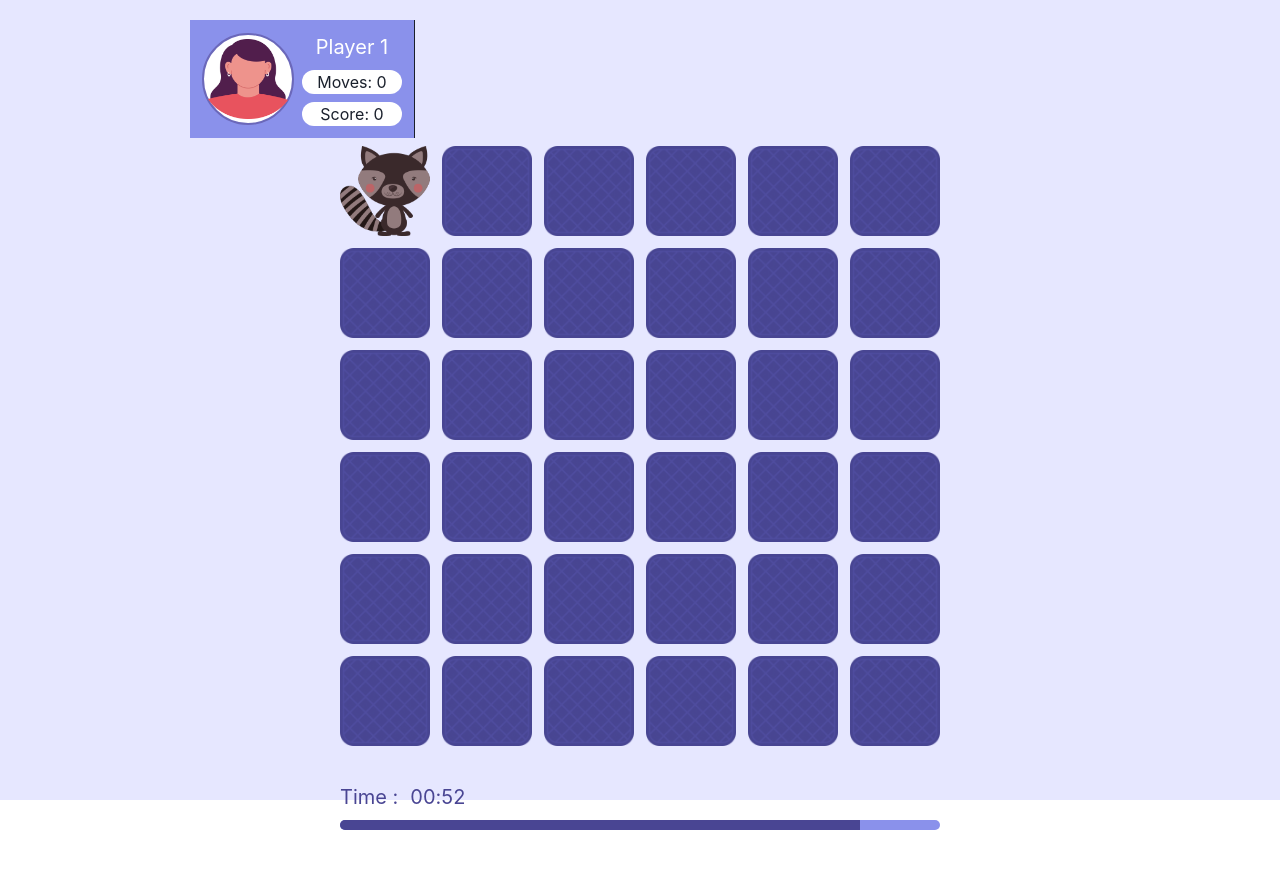
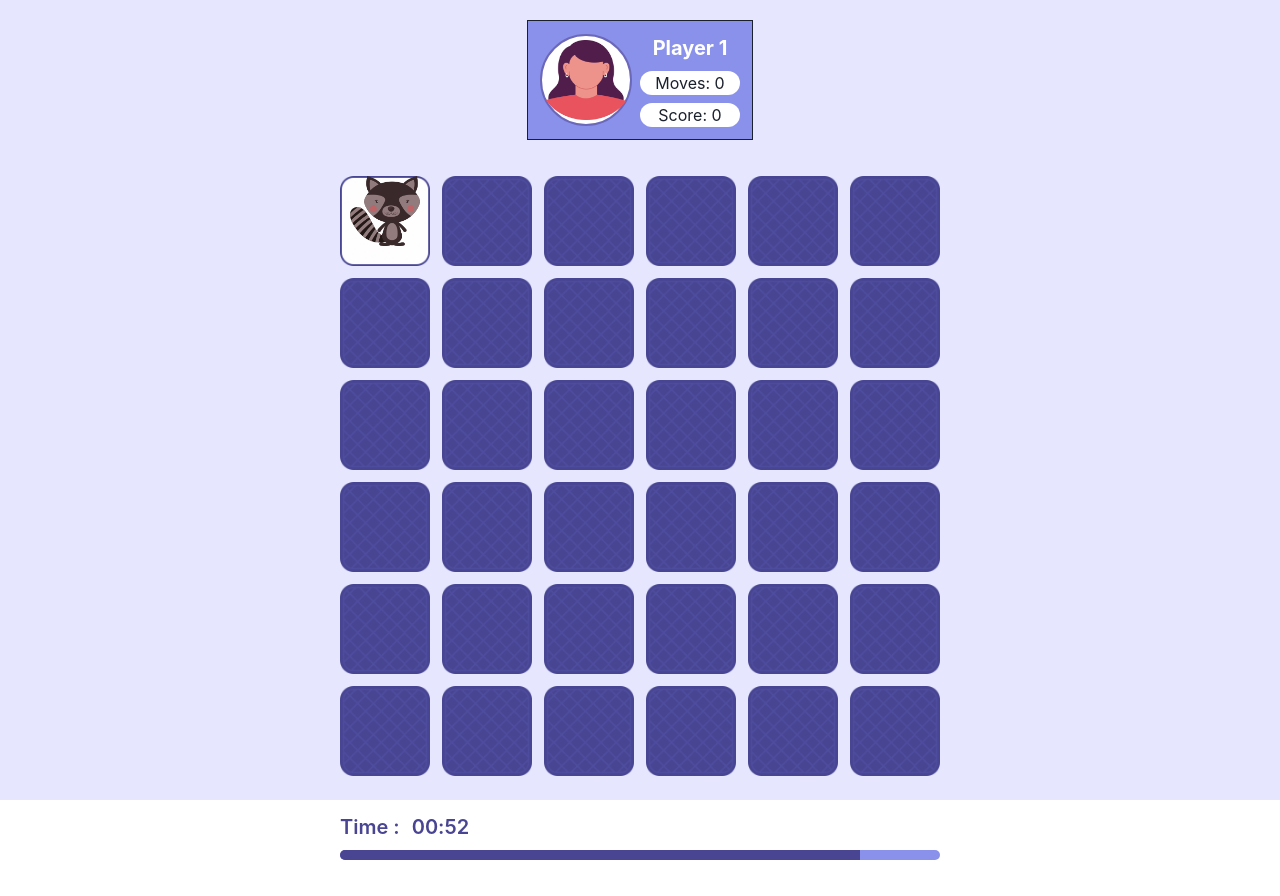
Before and after one commit to Alicngl/memory-games, a Next.js app: page /games in a window 1280 px wide. Both pictures are taken after a click on the picture 385 px from the left and 191 px from the top of the page. Before the commit the page ends 866 px from the top, so only its background shows below. Built offline with nearby package versions, Linux system fonts and the light colour scheme.

Commit message:
image bacground fixed

```diff
--- a/src/components/pages/GamesPage.tsx
+++ b/src/components/pages/GamesPage.tsx
@@ -1,12 +1,8 @@
 import {
-  Box,
-  Flex,
-  HStack,
   Image,
   SimpleGrid,
   Slider,
   SliderFilledTrack,
-  SliderThumb,
   SliderTrack,
   Stack,
   Text,
@@ -15,10 +11,8 @@ import React, { useEffect, useRef, useState } from "react";
 import { GAME6, GAME4 } from "../../constants";
 import CardComponent from "../shared/CardComponent";
 import User from "../shared/User";
-import Countdown from "react-countdown";
 import SettingStore from "../../stores/SettingStore";
 import ModalComponent from "../shared/ModalComponent";
-import { useRouter } from "next/router";
 import Timer from "../shared/Timer";
 
 function GamesPage() {
@@ -29,7 +23,6 @@ function GamesPage() {
       moves: 0,
       score: 0,
       src: "/avatar1.png",
-      border: "1px",
       opacity: 1,
     },
     {
@@ -37,7 +30,6 @@ function GamesPage() {
       moves: 0,
       score: 0,
       src: "/avatar2.png",
-      border: "1px",
       opacity: 0.4,
     },
     {
@@ -45,7 +37,6 @@ function GamesPage() {
       moves: 0,
       score: 0,
       src: "/avatar1.png",
-      border: "1px",
       opacity: 0.4,
     },
     {
@@ -53,7 +44,6 @@ function GamesPage() {
       moves: 0,
       score: 0,
       src: "/avatar2.png",
-      border: "1px",
       opacity: 0.4,
     },
   ]);
@@ -61,12 +51,9 @@ function GamesPage() {
   const previousIndex = useRef(-1);
   const [changeUser, setChangeUser] = useState(0);
   const [time, setTime] = useState<number>();
-  const [person, setPerson] = useState(1);
-  const router = useRouter();
 
   useEffect(() => {
     const person = SettingStore.person ? SettingStore.person : 1;
-    setPerson(person);
 
     const grid = SettingStore.grid;
     const time = SettingStore.time ? SettingStore.time : 1;
@@ -162,8 +149,8 @@ function GamesPage() {
 
   return (
     <Stack align={""} mt={5} spacing={9}>
-      <Stack align={"center"}>
-        <SimpleGrid columns={[2, 4]}>
+      <Stack align={"center"} spacing={9}>
+        <SimpleGrid columns={users.length}>
           {users.map((item, index) => {
             return (
               <Stack key={index}>
@@ -173,7 +160,6 @@ function GamesPage() {
                   moves={users[index].moves}
                   score={users[index].score}
                   src={item.src}
-                  border={item.border}
                   opacity={item.opacity}
                 />
               </Stack>
@@ -187,7 +173,35 @@ function GamesPage() {
           {data.map((item, index) => {
             return (
               <Stack>
-                <CardComponent
+                {item.status === "" ? (
+                  <Image
+                    onClick={() => {
+                      clickHandler(index);
+                    }}
+                    src={"/card-back.png"}
+                    width={[49, 90]}
+                    height={[49, 90]}
+                  />
+                ) : (
+                  <Stack position={"relative"} align="center">
+                    <Image
+                      top={0}
+                      src="/card.png"
+                      position={"absolute"}
+                      width={[49, 90]}
+                      height={[49, 90]}
+                    />
+                    <Image
+                      alignSelf={"center"}
+                      zIndex={10000}
+                      src={item.image}
+                      position="absolute"
+                      width={[35, 70]}
+                      height={[35, 70]}
+                    />
+                  </Stack>
+                )}
+                {/* <CardComponent
                   zIndex={10}
                   onClick={() => {
                     clickHandler(index);
@@ -196,7 +210,7 @@ function GamesPage() {
                   src={item.status === "" ? "/card-back.png" : item.image}
                   width={[49, 90]}
                   height={[49, 90]}
-                />
+                /> */}
               </Stack>
             );
           })}
--- a/src/components/shared/ModalComponent.tsx
+++ b/src/components/shared/ModalComponent.tsx
@@ -70,7 +70,6 @@ function ModalComponent({ onopen, users }) {
                         moves={item.moves}
                         score={item.score}
                         src={item.src}
-                        border={item.border}
                         opacity={undefined}
                       />
                     ))}
@@ -78,7 +77,10 @@ function ModalComponent({ onopen, users }) {
                 </Stack>
               ) : (
                 <Stack align={"center"}>
-                  <TextComponent color="#fefefe" fontSize={["2xl", "3xl"]}>
+                  <TextComponent
+                    color="#fefefe"
+                    fontSize={["2xl", "3xl"]}
+                    fontWeight="semibold">
                     SORRY!
                   </TextComponent>
                   <TextComponent color="#fefefe" fontSize={["2xl", "3xl"]}>
--- a/src/components/shared/Timer.tsx
+++ b/src/components/shared/Timer.tsx
@@ -2,27 +2,17 @@ import { Box, Flex, HStack, Stack, Text } from "@chakra-ui/react";
 import { useTimer } from "react-timer-hook";
 
 export default function Timer({ expiryTimestamp }) {
-  const {
-    seconds,
-    minutes,
-    hours,
-    days,
-    isRunning,
-    start,
-    pause,
-    resume,
-    restart,
-  } = useTimer({
+  const { seconds, minutes } = useTimer({
     expiryTimestamp,
     onExpire: () => console.warn("onExpire called"),
   });
 
   return (
-    <HStack spacing={3}>
+    <HStack spacing={3} fontWeight="semibold">
       <Flex fontSize={"xl"} justify={"space-between"}>
-        <Text  color={"#494593"}>Time :</Text>
+        <Text color={"#494593"}>Time :</Text>
       </Flex>
-      <Flex  color={"#494593"} fontSize="xl">
+      <Flex color={"#494593"} fontSize="xl">
         <Text>0{minutes}</Text>:<Text>{seconds}</Text>
       </Flex>
     </HStack>
--- a/src/components/shared/User.tsx
+++ b/src/components/shared/User.tsx
@@ -1,15 +1,15 @@
 import { HStack, Image, Stack, Text } from "@chakra-ui/react";
 import React from "react";
 
-function User({ name, moves, score, src, border, opacity, bg }) {
+function User({ name, moves, score, src, opacity, bg }) {
   return (
-    <Stack bg={bg} p={3} borderRight={border} opacity={opacity}>
+    <Stack bg={bg} p={3} border={"1px"} opacity={opacity}>
       <HStack>
         <Stack bg={"#fff"} borderRadius={50} p={1} border="2px solid #6b68ba">
           <Image src={src} w={[10, 20]} h={[10, 20]} />
         </Stack>
         <Stack align={"center"}>
-          <Text fontSize={["md", "xl"]} color="#fff">
+          <Text fontWeight={"bold"} fontSize={["md", "xl"]} color="#fff">
             {name}
           </Text>
           <Text
--- a/src/styles/global.css
+++ b/src/styles/global.css
@@ -1,7 +1,9 @@
 @font-face {
   font-family: "Lato-Bold";
   src: local("Lato-Bold"), url("../fonts/Lato-Bold.ttf") format("truetype");
+  font-weight: bold;
 }
+
 body {
-  font-family: "Lato-Bold";
+  font-family: "Lato-Bold", sans-serif;
 }
```
Also changed, not shown: src/styles/Home.module.css (added).
